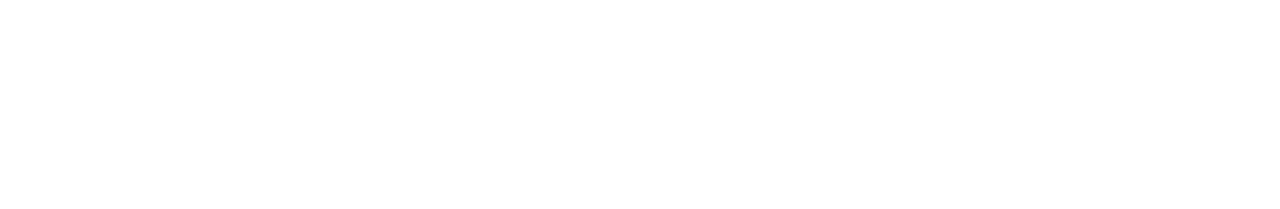
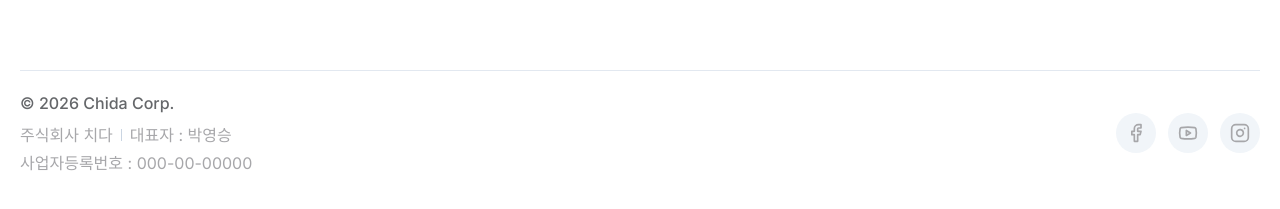
Before and after one commit to chidakr/chida-web, a Next.js app: page / in a window 1280 px wide. Shown: the part 2525-2734 px from the top of the page. Before the commit the page ends 2499 px from the top, so only its background shows below. Built offline with nearby package versions, Linux system fonts and the light colour scheme; no server answers; the database is empty.

Commit message:
style: 메인 페이지 Footer UI 개선 - 레이아웃 및 가독성 최적화

```diff
--- a/src/app/page.tsx
+++ b/src/app/page.tsx
@@ -4,7 +4,8 @@
 import { useRouter } from 'next/navigation';
 import { supabase } from '@/lib/supabase';
 import {
-  ChevronRight, TrendingUp, Sparkles, CheckCircle2, ShieldCheck, ArrowRight
+  ChevronRight, TrendingUp, Sparkles, CheckCircle2, ShieldCheck, ArrowRight,
+  Facebook, Youtube, Instagram
 } from 'lucide-react';
 
 export default function LandingPage() {
@@ -28,7 +29,7 @@
   }, []);
 
   return (
-    <div className="min-h-screen bg-white text-slate-900 font-sans overflow-x-hidden">
+    <div className="min-h-screen bg-white text-slate-900 font-sans overflow-x-hidden flex flex-col">
 
       {/* 1. Hero Section */}
       <section className="relative pt-32 pb-20 lg:pt-48 lg:pb-40 overflow-hidden bg-gradient-to-b from-blue-50/50 to-white">
@@ -156,15 +157,11 @@
         </div>
       </section>
 
-      {/* 5. Bottom CTA: Real Black & 3D Trophy */}
-      <section className="w-full bg-black py-32 px-5 relative overflow-hidden">
-
-        {/* 은은한 배경 효과 (Spotlight) */}
+      {/* 5. Bottom CTA */}
+      <section className="w-full bg-black py-32 px-5 relative overflow-hidden mb-24">
         <div className="absolute top-0 left-1/2 -translate-x-1/2 w-[800px] h-[500px] bg-[#3182F6] opacity-10 blur-[150px] rounded-full pointer-events-none"></div>
 
         <div className="max-w-5xl mx-auto relative z-10 flex flex-col md:flex-row items-center justify-between gap-12">
-
-            {/* 텍스트 영역 */}
             <div className="text-center md:text-left flex-1">
                 <h2 className="text-4xl md:text-5xl font-semibold text-white mb-6 leading-tight">
                     이제, 코트 위에서<br/>
@@ -181,60 +178,95 @@
                     대회 전체 리스트 보기
                 </button>
             </div>
-
-            {/* 3D 오브젝트 영역 (Trophy Illustration) */}
             <div className="relative w-[300px] h-[300px] md:w-[400px] md:h-[400px] flex items-center justify-center animate-float-slow">
-                 {/* CSS 3D Trophy */}
                  <CssTrophy size={280} />
-
-                 {/* 장식용 별 (Floating Stars) */}
                  <div className="absolute top-0 right-10 animate-pulse-slow"><CssStar size={40} /></div>
                  <div className="absolute bottom-10 left-0 animate-pulse-slow delay-700"><CssStar size={30} /></div>
             </div>
         </div>
       </section>
 
+      {/* 6. Footer (Final Complete: Larger Font & Tight Line) */}
+      <footer className="bg-white pb-20 mt-auto">
+        <div className="max-w-7xl mx-auto px-5">
+
+            {/* 구분선: pt-5로 줄여서 라인을 텍스트 머리 위로 바짝 붙임 */}
+            <div className="border-t border-slate-200 pt-5 flex flex-col md:flex-row justify-between items-start md:items-center gap-8">
+
+                {/* 왼쪽: 회사 정보 */}
+                <div className="text-left space-y-2">
+                    {/* Copyright: text-base (16px)로 키움 */}
+                    <p className="text-[#65676A] font-medium text-base">© 2026 Chida Corp.</p>
+
+                    {/* 상세 정보: text-base (16px)로 키움 */}
+                    <div className="flex flex-col gap-1 text-base text-[#A7A7AA] font-normal">
+                        <div className="flex flex-wrap items-center gap-2">
+                            <span>주식회사 치다</span>
+                            <span className="w-px h-3 bg-slate-300 hidden sm:block"></span>
+                            <span>대표자 : 박영승</span>
+                        </div>
+                        <p>사업자등록번호 : 000-00-00000</p>
+                    </div>
+                </div>
+
+                {/* 오른쪽: 소셜 아이콘 */}
+                <div className="flex gap-3">
+                    <SocialIcon href="https://facebook.com" icon={<Facebook size={20} />} />
+                    <SocialIcon href="https://youtube.com" icon={<Youtube size={20} />} />
+                    <SocialIcon href="https://instagram.com" icon={<Instagram size={20} />} />
+                </div>
+
+            </div>
+        </div>
+      </footer>
+
     </div>
   );
 }
 
-// 🏆 [NEW] CSS 3D Trophy Component
+// ✨ Footer용 소셜 아이콘 컴포넌트
+function SocialIcon({ href, icon }: { href: string, icon: React.ReactNode }) {
+    return (
+        <a
+            href={href}
+            target="_blank"
+            rel="noopener noreferrer"
+            className="w-10 h-10 rounded-full bg-slate-100 flex items-center justify-center text-[#A7A7AA] hover:bg-slate-200 hover:text-slate-600 transition-colors"
+        >
+            {icon}
+        </a>
+    )
+}
+
+// 🏆 3D Trophy Component (유지)
 function CssTrophy({ size }: { size: number }) {
     return (
         <div style={{ width: size, height: size }} className="relative flex items-center justify-center">
-             {/* 1. 컵 본체 (Body) */}
              <div className="relative z-20 w-[60%] h-[55%] bg-gradient-to-br from-yellow-200 via-yellow-400 to-yellow-600 rounded-b-[40%] rounded-t-[5%] shadow-[inset_-10px_-10px_30px_rgba(0,0,0,0.2),inset_10px_10px_30px_rgba(255,255,255,0.6)] flex items-center justify-center overflow-hidden">
-                {/* 광택 효과 */}
                 <div className="absolute top-[-50%] left-[-50%] w-[200%] h-[200%] bg-white opacity-20 rotate-45 pointer-events-none blur-xl"></div>
                 <div className="absolute top-[10%] right-[10%] w-[30%] h-[30%] bg-white rounded-full opacity-40 blur-lg"></div>
              </div>
-
-             {/* 2. 손잡이 (Handles) */}
              <div className="absolute top-[15%] left-[10%] w-[80%] h-[35%] z-10">
                 <div className="absolute left-0 top-0 w-[20%] h-full border-[12px] border-yellow-500 rounded-l-[2rem] shadow-lg"></div>
                 <div className="absolute right-0 top-0 w-[20%] h-full border-[12px] border-yellow-500 rounded-r-[2rem] shadow-lg"></div>
              </div>
-
-             {/* 3. 받침대 (Base) */}
              <div className="absolute bottom-[10%] w-[40%] h-[15%] flex flex-col items-center justify-end z-10">
                  <div className="w-[40%] h-[60%] bg-yellow-600"></div>
                  <div className="w-full h-[40%] bg-gradient-to-r from-yellow-600 to-yellow-400 rounded-t-lg shadow-xl"></div>
              </div>
-
-             {/* 4. 후광 (Glow) */}
              <div className="absolute inset-0 bg-yellow-400 opacity-20 blur-[60px] rounded-full z-0"></div>
         </div>
     )
 }
 
-// ✨ 장식용 별 컴포넌트
+// ✨ Star Component
 function CssStar({ size }: { size: number }) {
     return (
         <div style={{ width: size, height: size }} className="bg-gradient-to-b from-yellow-100 to-yellow-300 transform rotate-45 rounded-sm shadow-[0_0_15px_rgba(255,255,0,0.6)]"></div>
     )
 }
 
-// 🎾 기존 테니스 공 (메인 히어로용)
+// 🎾 Tennis Ball (유지)
 function CssTennisBall({ size }: { size: number }) {
   return (
     <div
```
